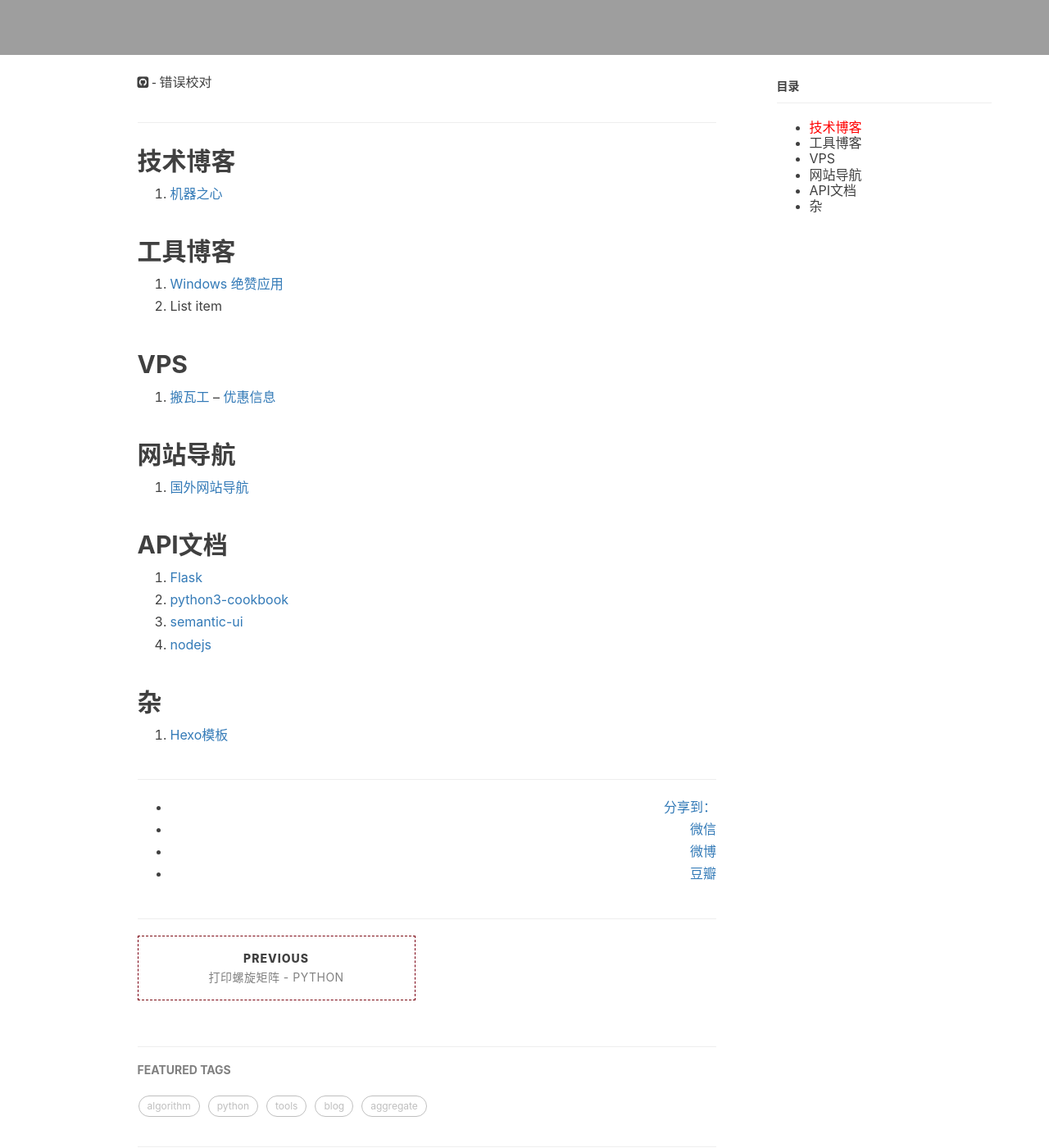
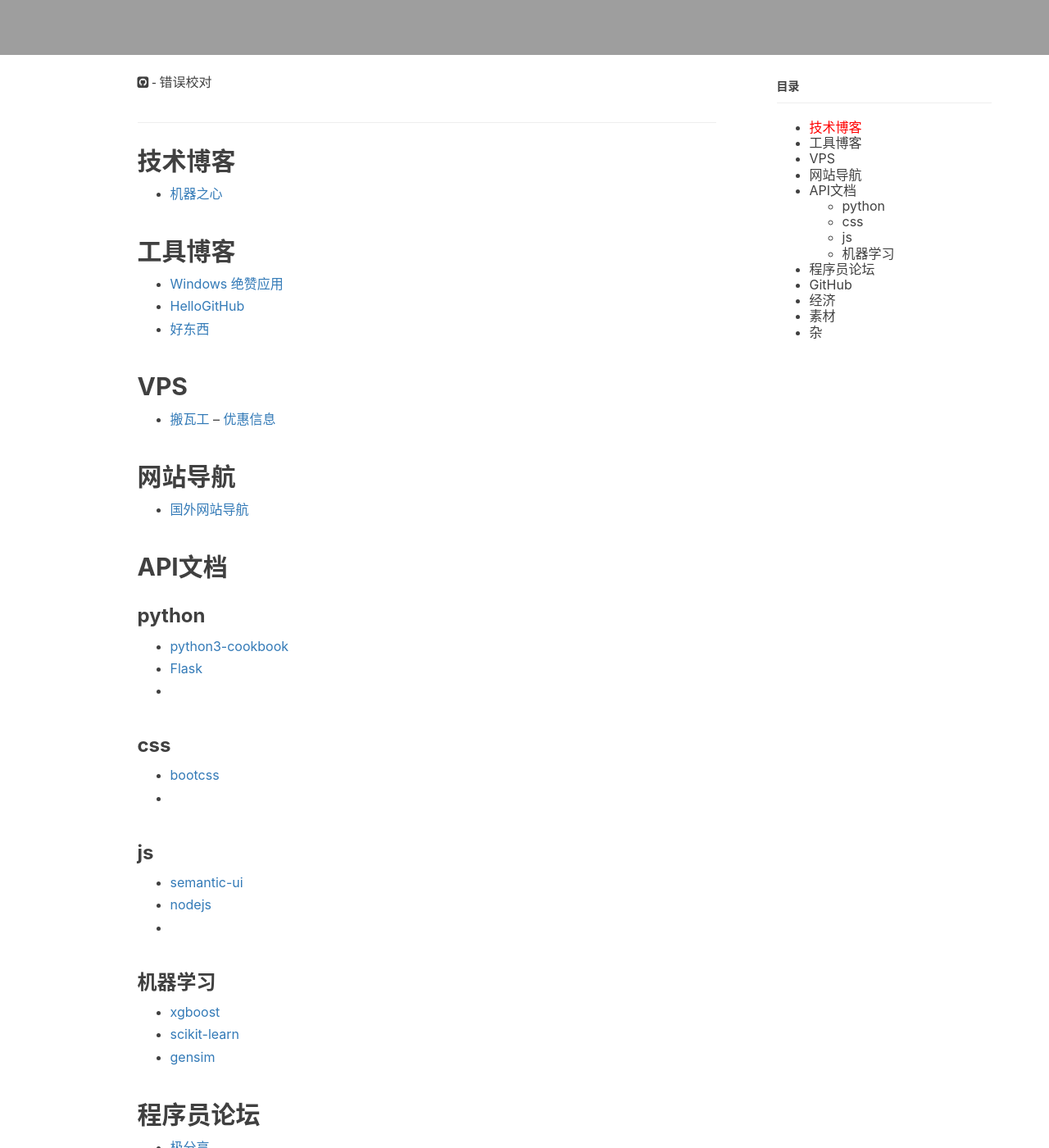
Before and after one commit to chaoyangqq/chaoyangqq.github.io, a Jekyll site: the page built from _posts/tools/2017-06-16-博客集合.md, in a window 1280 px wide and 1400 px high, scrolled down 456 px. Shown: the whole window at 82% size. Built offline with Jekyll 4.4.1, drawn with Linux system fonts in a browser that asks for light colours; nearby versions of some CDN libraries; comment, search, counter and statistics services are not loaded; a style sheet for code colours, icons or effects is not loaded; some of the changed text lies outside the part shown.

Commit message:
修改文件: _posts/tools/2017-06-16-博客集合.md

```diff
--- a/_posts/tools/2017-06-16-博客集合.md
+++ b/_posts/tools/2017-06-16-博客集合.md
@@ -16,41 +16,93 @@ tags:
 
 ## 技术博客
 
- 1. [机器之心][1]
+ - [机器之心][1]
 
 ## 工具博客
- 1. [Windows 绝赞应用][2]
- 2. List item
 
+ - [Windows 绝赞应用][2]
+ - [HelloGitHub][3]
+ - [好东西][4]
 
 ## VPS
 
- 1. [搬瓦工][3] -- [优惠信息][4]
+ - [搬瓦工][5] -- [优惠信息][6]
 
 
 ## 网站导航
 
- 1. [国外网站导航][5]
+ - [国外网站导航][7]
 
 ## API文档
 
- 1. [Flask][6]
- 2. [python3-cookbook][7]
- 3. [semantic-ui][8]
- 4. [nodejs][9]
+### python
+
+ - [python3-cookbook][8]
+ - [Flask][9]
+ -
+
+
+### css
+ - [bootcss][10]
+ -
+
+
+### js
+ - [semantic-ui][11]
+ - [nodejs][12]
+ -
+
+
+### 机器学习
+ - [xgboost][13]
+ - [scikit-learn][14]
+ - [gensim][15]
+
+
+## 程序员论坛
+
+ - [极分享][16]
+ - [推酷][17]
+
+## GitHub
+
+ - [xgboost调参示例代码][18]
+
+
+## 经济
+
+ -  [中国证券监督委员会][19]
+
+
+## 素材
+
+ - [站长之家][20]
+ - [优品PPT][21]
 
 ## 杂
 
- 1. [Hexo模板][10]
+ - [Hexo模板][22]
 
 
   [1]: https://www.jiqizhixin.com/
   [2]: https://amazing-apps.gitbooks.io/windows-apps-that-amaze-us/content/zh-CN/
-  [3]: https://bwh1.net/cart.php
-  [4]: https://www.cmsky.com/bandwagonhost-kvm/
-  [5]: http://www.egouz.com/china/12.html
-  [6]: http://docs.jinkan.org/docs/flask/index.html
-  [7]: http://python3-cookbook.readthedocs.io/zh_CN/latest/index.html
-  [8]: http://www.semantic-ui.cn/
-  [9]: http://www.runoob.com/nodejs/nodejs-tutorial.html
-  [10]: https://www.haomwei.com/emotion/help-each-other.html
+  [3]: https://gitbook.hellogithub.com/volume14/HelloGitHub14.html
+  [4]: http://forum.ai100.com.cn/
+  [5]: https://bwh1.net/cart.php
+  [6]: https://www.cmsky.com/bandwagonhost-kvm/
+  [7]: http://www.egouz.com/china/12.html
+  [8]: http://python3-cookbook.readthedocs.io/zh_CN/latest/index.html
+  [9]: http://docs.jinkan.org/docs/flask/index.html
+  [10]: http://v3.bootcss.com/css/#forms
+  [11]: http://www.semantic-ui.cn/
+  [12]: http://www.runoob.com/nodejs/nodejs-tutorial.html
+  [13]: http://xgboost.readthedocs.io/en/latest/
+  [14]: http://scikit-learn.org/stable/index.html
+  [15]: http://radimrehurek.com/gensim/apiref.html
+  [16]: http://finalshares.com/bbs-index-run?order=hot
+  [17]: http://www.tuicool.com/a/
+  [18]: https://github.com/hczheng/Rong360/blob/master/code/xgboost%E8%B0%83%E5%8F%82%E7%A4%BA%E4%BE%8B%E4%BB%A3%E7%A0%81.py
+  [19]: http://www.csrc.gov.cn/pub/newsite/xxpl/yxpl/index_1.html
+  [20]: http://sc.chinaz.com/
+  [21]: http://www.ypppt.com/
+  [22]: https://www.haomwei.com/emotion/help-each-other.html
```
Also changed, not shown: other parts of _posts/tools/2017-06-16-博客集合.md (+3 -3 lines).
